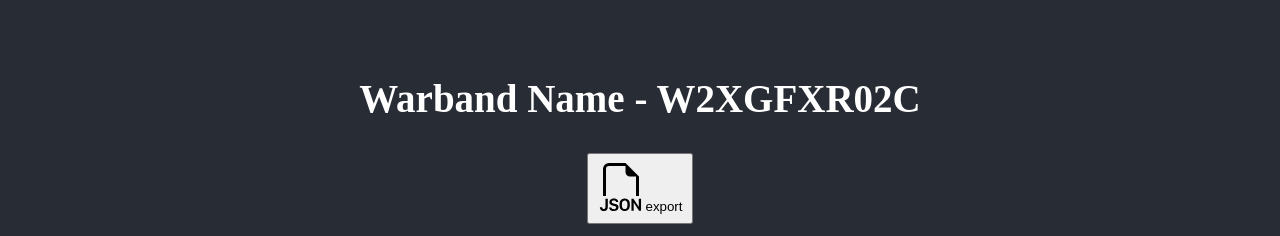
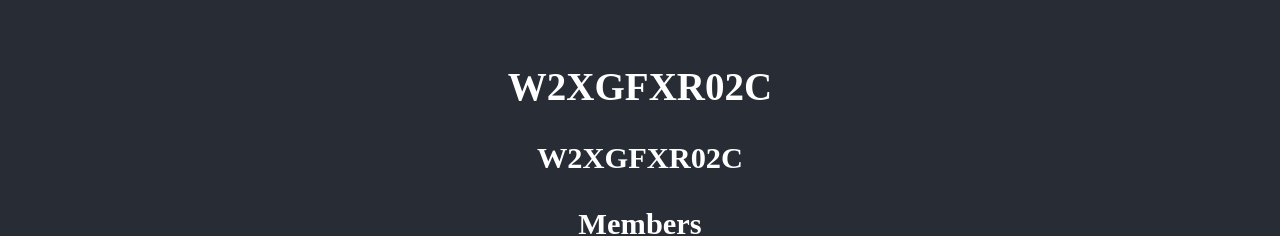
Before and after one commit to davemenninger/warband, a React (Create React App) app: page / in a window 1280 px wide. Shown: the part 397-633 px from the top of the page. Built offline with nearby package versions, Linux system fonts and the light colour scheme; a web font is replaced by a local one; what chance would draw is missing.

Commit message:
make warband name editable

```diff
--- /dev/null
+++ b/src/EditableInput.js
@@ -0,0 +1,31 @@
+import React, { useState } from "react";
+
+// https://blog.logrocket.com/build-inline-editable-ui-react/
+
+function EditableInput({ label, text, type, placeholder, children, ...props }) {
+  const [isEditing, setEditing] = useState(false);
+  const handleKeyDown = (event, type) => {
+    // Handle when key is pressed
+  };
+  return (
+    // TODO: style in CSS
+    <section style={{display: 'inline'}} {...props}>
+      {isEditing ? (
+        <div
+          onBlur={() => setEditing(false)}
+          onKeyDown={(e) => handleKeyDown(e, type)}
+        >
+      {label}
+          {children}
+        </div>
+      ) : (
+        <div onClick={() => setEditing(true)}>
+      {label}
+          <span>{text || placeholder || "Editable content"}</span>
+        </div>
+      )}
+    </section>
+  );
+}
+
+export default EditableInput;
--- a/src/Sheet.js
+++ b/src/Sheet.js
@@ -1,14 +1,20 @@
 import React, { useEffect, useState } from "react";
 import { BsFiletypeJson } from "react-icons/bs";
+import EditableInput from "./EditableInput.js";
 import Roster from "./Roster.js";
 import { customAlphabet } from "nanoid";
 const crockford32 = customAlphabet("0123456789ABCDEFGHJKMNPQRSTVWXYZ", 10);
 
 function Sheet() {
-  const [sheet, ] = useState(
+  const [sheet, setSheet] = useState(
     JSON.parse(localStorage.getItem("sheet")) || { id: crockford32() }
   );
   localStorage.setItem("sheet", JSON.stringify(sheet));
+
+  useEffect(() => {
+    document.title =
+      (sheet.name || sheet.id || "My Warband") + " - SCVMWRANGLER";
+  }, [sheet]);
 
   useEffect(() => {
     localStorage.setItem("sheet", JSON.stringify(sheet));
@@ -35,12 +41,30 @@ function Sheet() {
 
   return (
     <div className="Sheet">
-      <h2>Warband Name - {sheet.id}</h2>
+      <h2>
+        <EditableInput
+          style={{ display: "inline" }}
+          text={sheet.name || sheet.id}
+          placeholder="name this warband"
+          type="input"
+        >
+          <input
+            type="text"
+            name="task"
+            placeholder="name this warband"
+            value={sheet.name}
+            onChange={(e) => {
+              setSheet({ name: e.target.value, id: sheet.id });
+            }}
+          />
+        </EditableInput>
+      </h2>
+      <h3>{sheet.id}</h3>
+      <Roster />
       <button onClick={exportSheetToJson}>
         <BsFiletypeJson />
         export
       </button>
-      <Roster />
     </div>
   );
 }
```
